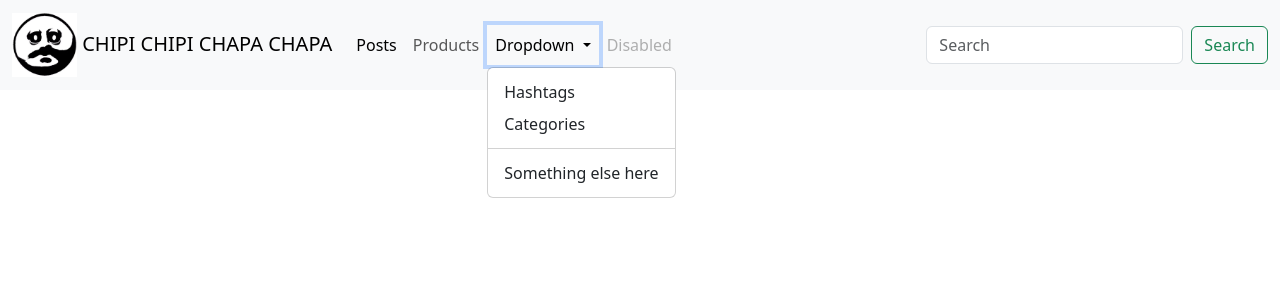
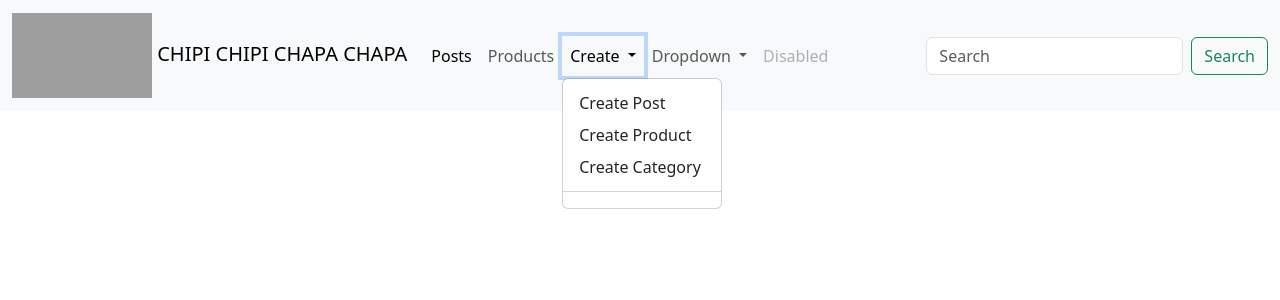
Before and after one commit to MapcTheSpear/YOUCANTHURTMEJACK, a Django app: page / in a window 1280 px wide, after a click on "Create". Shown: the top 300 px of the page. Run offline with Django 4.2, Linux system fonts and the light colour scheme; grey boxes are pictures that could not be loaded.

Commit message:
HW#5, lesson#5

```diff
--- a/blog/urls.py
+++ b/blog/urls.py
@@ -9,18 +9,24 @@
 
 from post.views import (main_view, current_date_view, goodbye_view,
                         post_list_view, products_view, hashtag_list_view,
-                        category_list_view, post_detail_view, product_detail_view)
+                        category_list_view, post_detail_view, product_detail_view,
+                        post_create_view, create_product_view, create_category_view,
+                        )
 
 urlpatterns = [
     path('admin/', admin.site.urls),
     path('', main_view),
+    path('home/', main_view),
     path('date/', current_date_view),
     path('goodbye/', goodbye_view),
     path('posts/', post_list_view),
     path('products/', products_view),
     path('hashtags/', hashtag_list_view),
     path('category/', category_list_view),
+    path('posts/create/', post_create_view),
     path('posts/<int:post_id>/', post_detail_view),
-    path('products/<int:product_id>/', product_detail_view)
+    path('products/create/', create_product_view),
+    path('products/<int:product_id>/', product_detail_view),
+    path('category/create/', create_category_view)
 ]
 urlpatterns += static(settings.MEDIA_URL, document_root=settings.MEDIA_ROOT)
--- a/post/admin.py
+++ b/post/admin.py
@@ -5,7 +5,7 @@
 from django.contrib import admin
 
 from post.models import (Post, Products, Comments,
-                         Hashtag, Category, Reveiew)
+                         Hashtag, Category, Review)
 
 @admin.register(Post)
 class PostAdmin(admin.ModelAdmin):
@@ -19,4 +19,4 @@
 admin.site.register(Comments)
 admin.site.register(Hashtag)
 admin.site.register(Category)
-admin.site.register(Reveiew)
+admin.site.register(Review)
--- a/post/models.py
+++ b/post/models.py
@@ -134,7 +134,7 @@
         verbose_name_plural = 'Комментарии'
 
 
-class Reveiew(BaseModel):
+class Review(BaseModel):
     product = models.ForeignKey(
         "post.Products",
         on_delete=models.CASCADE,
--- a/post/views.py
+++ b/post/views.py
@@ -3,9 +3,11 @@
 """
 
 from django.shortcuts import render
+from django.shortcuts import redirect
 from django.http import HttpResponse
+from post.forms import PostForm, ProductForm, CategoryForm, ReviewForm
 from datetime import date
-from post.models import Post, Products, Comments, Hashtag, Category
+from post.models import Post, Products, Comments, Hashtag, Category, Review
 current_date = date.today()
 
 
@@ -78,17 +80,33 @@
     if request.method == 'GET':
         try:
             product = Products.objects.get(id=product_id)
+            form = ReviewForm(request.method)
         except Products.DoesNotExist:
             return HttpResponse('404 not found')
 
         context = {
-            'product': product
+            'product': product,
+            'form': ReviewForm
         }
         return render(
             request,
             'product/detail.html',
             context=context
         )
+    if request.method == 'POST':
+        form = ReviewForm(request.POST, request.FILES)
+        product = Products.objects.get(id=product_id)
+        if form.is_valid():
+            form = form.save(commit=False)
+            form.post = product
+            form.save()
+            return redirect('.')
+        else:
+            context = {
+                'form': form
+            }
+            return render(request, 'product/detail.html', context=context)
+
 
 
 def category_list_view(request):
@@ -100,5 +118,61 @@
         return render(request, 'category/category.html', context=context)
 
 
+def post_create_view(request):
+    if request.method == 'GET':
+        context = {
+            'form': PostForm,
+        }
+        return render(request, 'post/create.html', context=context)
+    if request.method == 'POST':
+        form = PostForm(request.POST, request.FILES)
+
+        if form.is_valid():
+            Post.objects.create(**form.cleaned_data)
+            return redirect('/posts/')
+        context = {
+            'form': form,
+        }
+
+        return render(request, 'post/create.html', context=context)
+
+
+def create_product_view(request):
+    if request.method == 'GET':
+        context = {
+            'form': ProductForm,
+        }
+        return render(request, 'product/create.html', context=context)
+    if request.method == 'POST':
+        form = ProductForm(request.POST, request.FILES)
+
+        if form.is_valid():
+            Products.objects.create(**form.cleaned_data)
+            return redirect('/products/')
+        context = {
+            'form': form,
+        }
+
+        return render(request, 'product/create.html', context=context)
+
+
+def create_category_view(request):
+    if request.method == 'GET':
+        context = {
+            'form': CategoryForm,
+        }
+        return render(request, 'category/create.html', context=context)
+    if request.method == 'POST':
+        form = CategoryForm(request.POST)
+        if form.is_valid():
+            Category.objects.create(**form.cleaned_data)
+            return redirect('/products/')
+        context = {
+            'form': form,
+        }
+
+        return render(request, 'category/create.html', context=context)
+
+
 
 # Create your views here.
--- a/templates/index.html
+++ b/templates/index.html
@@ -13,8 +13,8 @@
    <nav class="navbar navbar-expand-lg bg-body-tertiary">
   <div class="container-fluid">
 
-    <a class="navbar-brand" href="">
-        <img width="65" src="{% static 'logo.jpg' %}">
+    <a class="navbar-brand" href="/home">
+        <img width="140" height="85" src="{% static 'logo.gif' %}">
         CHIPI CHIPI CHAPA CHAPA </a>
     <button class="navbar-toggler" type="button" data-bs-toggle="collapse" data-bs-target="#navbarSupportedContent" aria-controls="navbarSupportedContent" aria-expanded="false" aria-label="Toggle navigation">
       <span class="navbar-toggler-icon"></span>
@@ -26,6 +26,18 @@
         </li>
         <li class="nav-item">
           <a class="nav-link" href="/products">Products</a>
+        </li>
+
+          <li class="nav-item dropdown">
+          <a class="nav-link dropdown-toggle" href="#" role="button" data-bs-toggle="dropdown" aria-expanded="false">
+            Create
+          </a>
+          <ul class="dropdown-menu">
+            <li><a class="dropdown-item" href="/posts/create">Create Post</a></li>
+            <li><a class="dropdown-item" href="/products/create">Create Product</a></li>
+            <li><a class="dropdown-item" href="/category/create">Create Category</a></li>
+            <li><hr class="dropdown-divider"></li>
+          </ul>
         </li>
         <li class="nav-item dropdown">
           <a class="nav-link dropdown-toggle" href="#" role="button" data-bs-toggle="dropdown" aria-expanded="false">
--- a/templates/post/detail.html
+++ b/templates/post/detail.html
@@ -21,7 +21,7 @@
 
     {% for comment in post.comments.all %}
         <p>
-        {{ comment.text }}
+        {{ comment.text }} {{ comment.created_at }}
         </p>
     {% endfor %}
 {% endblock %}
```
Also changed, not shown: templates/product/detail.html (+11 -4 lines).
